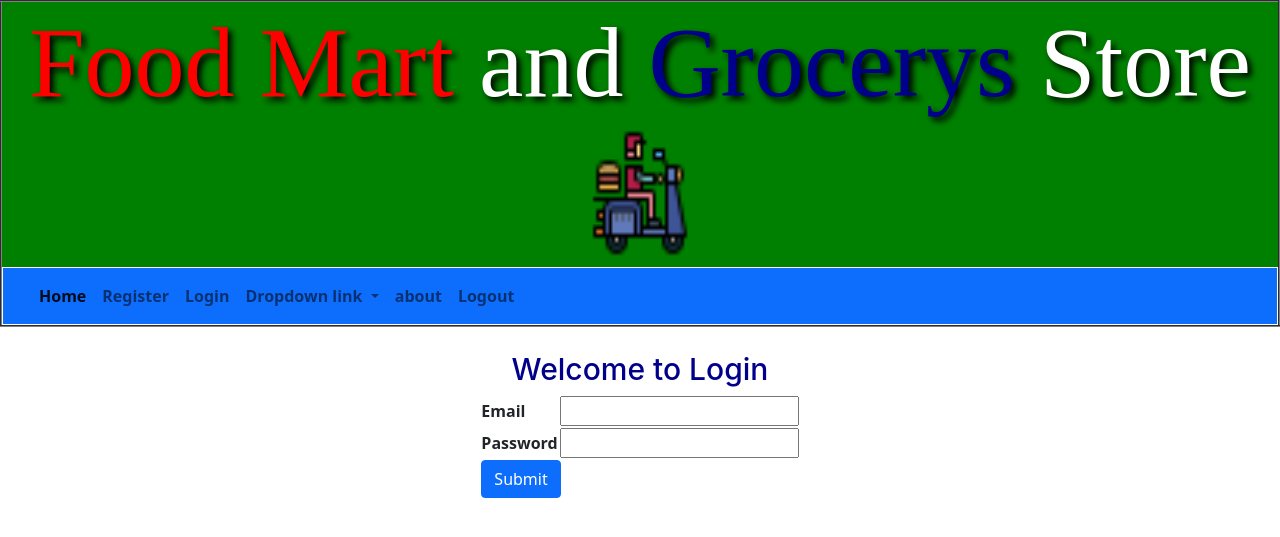
After one commit to uday99/Online-Food-and-Grocery-Delivery, a Django app: page /login/ in a window 1280 px wide. The commit adds this page. Shown: the top 537 px of the page. Run offline with Django 3.2, Linux system fonts and the light colour scheme; lists and menus that the app fills with data are empty.

```diff
--- a/Food_grocerys/myshop/forms.py
+++ b/Food_grocerys/myshop/forms.py
@@ -37,3 +37,8 @@ class RegisterForm(forms.ModelForm):
         widgets={
             'password' : forms.PasswordInput
         }
+
+
+class LoginForm(forms.Form):
+    email=forms.EmailField(max_length=150,label='Email')
+    password=forms.CharField(max_length=100,widget=forms.PasswordInput)
--- a/Food_grocerys/myshop/urls.py
+++ b/Food_grocerys/myshop/urls.py
@@ -20,5 +20,10 @@ from myshop import views
 urlpatterns = [
     path('',views.showIndex,name='main'),
     path('register/',views.register,name='register'),
-    path('user-otp',views.userOtp,name='user-otp')
+    path('user-otp',views.userOtp,name='user-otp'),
+    path('validate_otp/',views.validateOTp,name='validate_otp'),
+    path('confirmation/',views.confirmation,name='confirmation'),
+
+    path('login/',views.loginPage,name='login')
+
 ]
--- a/Food_grocerys/myshop/views.py
+++ b/Food_grocerys/myshop/views.py
@@ -1,6 +1,7 @@
 from django.shortcuts import render,redirect
 from myshop.models import RegistrationModel
-from myshop.forms import RegisterForm
+from myshop.forms import RegisterForm,LoginForm
+from django.contrib import messages
 
 # Create your views here.
 def showIndex(request):
@@ -25,3 +26,46 @@ def userOtp(request):
 
 
     return render(request, "myshoptemplate/user-otp.html")
+
+
+def validateOTp(request):
+    em=request.POST.get('t1')
+    cn=request.POST.get('t2')
+    otp=request.POST.get('t3')
+    try:
+        result=RegistrationModel.objects.get(email=em,contact=cn,otp=otp)
+        if result.status == "pending":
+            result.status = "approved"
+            result.save()
+            messages.success(request,"Thanks for Registration")
+            return redirect('confirmation')
+        elif result.status == "approved":
+            messages.success(request,"Your Registration is Already Approved")
+            return redirect('confirmation')
+
+    except RegistrationModel.DoesNotExist:
+        message="sorry invalid details pls try again"
+        return  render(request,'myshoptemplate/user-otp.html',{'error': message})
+
+
+def confirmation(request):
+    return render(request,'myshoptemplate/confirmation.html')
+
+
+def loginPage(request):
+    lf = LoginForm(request.POST)
+    if request.method == 'POST':
+        if lf.is_valid():
+            try:
+                em=request.POST.get('email')
+                pwd=request.POST.get('password')
+                RegistrationModel.objects.get(email=em,password=pwd)
+                return
+            except RegistrationModel.DoesNotExist:
+                return render(request,'myshoptemplate/login.html',{'lf':lf})
+
+        else:
+            return render(request, 'myshoptemplate/login.html', {'lf': lf})
+
+    else:
+        return render(request,'myshoptemplate/login.html',{'lf':lf})
--- a/Food_grocerys/templates/myshoptemplate/common.html
+++ b/Food_grocerys/templates/myshoptemplate/common.html
@@ -49,7 +49,7 @@
       <ul class="nav navbar-nav  ">
         <a class="nav-link active" aria-current="page" href="{% url 'main' %}">Home</a>
           <a class="nav-link" href="{% url 'register' %}">Register</a>
-          <a class="nav-link" href="#">Login</a>
+          <a class="nav-link" href="{% url 'login' %}">Login</a>
 
 
             <li class="nav-item dropdown">
--- /dev/null
+++ b/Food_grocerys/templates/myshoptemplate/login.html
@@ -0,0 +1,27 @@
+{% extends 'myshoptemplate/common.html' %}
+{% block common %}
+    {% load static %}
+<br>
+    <h1 style="text-align: center;font-family: BlinkMacSystemFont;font-size: 30px;color: darkblue">Welcome to Login</h1>
+    <table align="center">
+    <tr>
+        <th>{{ lf.email.label }}</th>
+        <th>{{ lf.email }}</th>
+    </tr>
+    <tr>
+        <th>{{ lf.password.label }}</th>
+        <th>{{ lf.password }}</th>
+    </tr>
+    <tr>
+
+        <th colspan="2"><button type="submit" class="btn btn-primary">Submit</button></th>
+    </tr>
+
+
+
+    </table>
+
+
+
+
+{% endblock %}
```
Also changed, not shown: Food_grocerys/templates/myshoptemplate/confirmation.html (added, +15 -0 lines), Food_grocerys/templates/myshoptemplate/user-otp.html (+47 -1 lines), Food_grocerys/myshop.sqlite3.
